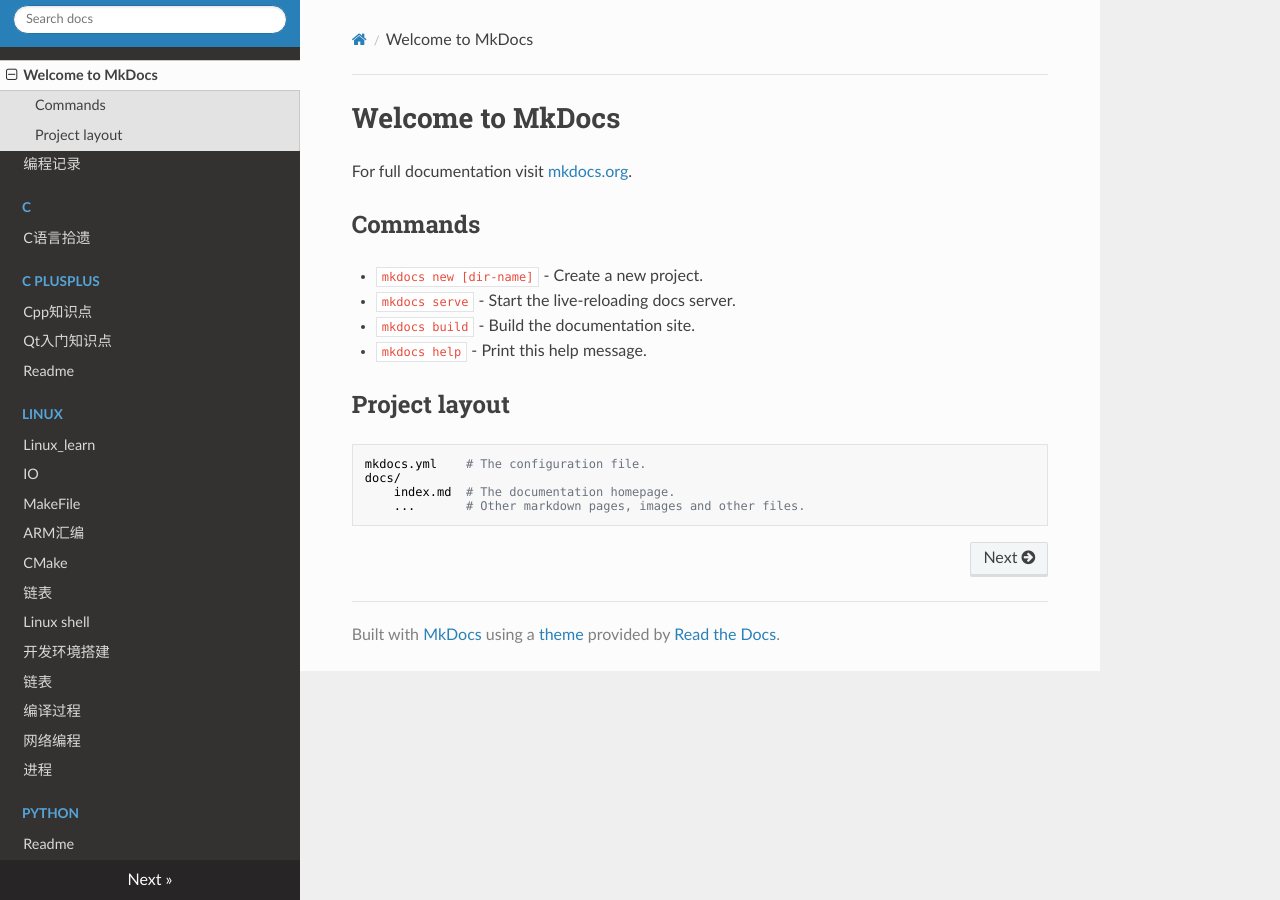
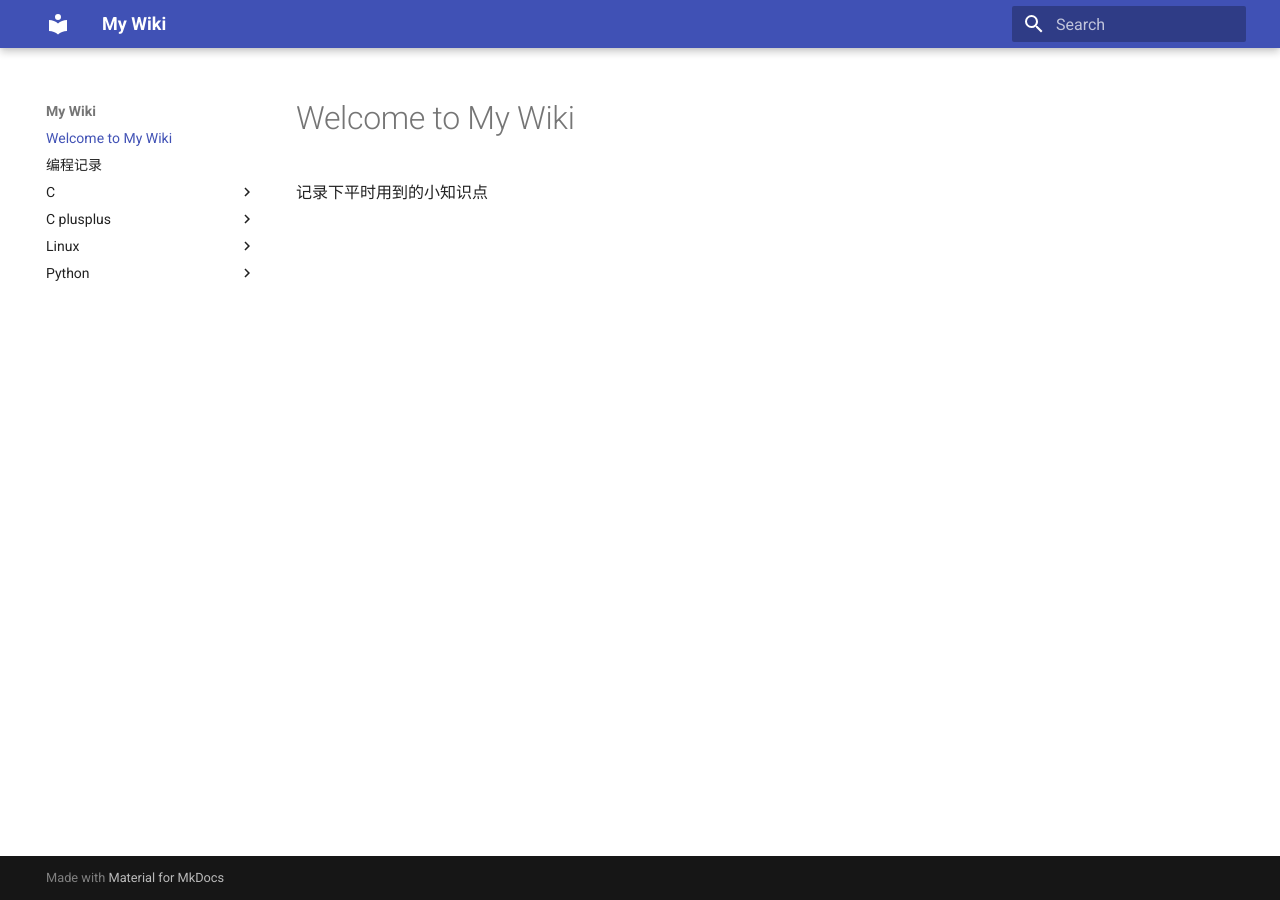
Before and after one commit to Jarvis03/wiki, an MkDocs documentation site: the page built from docs/index.md, in a window 1280 px wide. Built offline with MkDocs 1.6.1 and Material for MkDocs 9.7.7, drawn with Linux system fonts in a browser that asks for light colours; nearby versions of some CDN libraries.

Commit message:
modify style

```diff
--- a/docs/index.md
+++ b/docs/index.md
@@ -1,17 +1,3 @@
-# Welcome to MkDocs
+# Welcome to My Wiki
 
-For full documentation visit [mkdocs.org](https://mkdocs.org).
-
-## Commands
-
-* `mkdocs new [dir-name]` - Create a new project.
-* `mkdocs serve` - Start the live-reloading docs server.
-* `mkdocs build` - Build the documentation site.
-* `mkdocs help` - Print this help message.
-
-## Project layout
-
-    mkdocs.yml    # The configuration file.
-    docs/
-        index.md  # The documentation homepage.
-        ...       # Other markdown pages, images and other files.
+记录下平时用到的小知识点
--- a/docs/readme.md
+++ b/docs/readme.md
@@ -7,3 +7,9 @@
 ### [linux](./linux)
 
 ### [python](./python)
+
+
+
+
+
+[My Wiki (jarvis03.github.io)](https://jarvis03.github.io/wiki/)
--- a/mkdocs.yml
+++ b/mkdocs.yml
@@ -1,2 +1,4 @@
-site_name: My Docs
-theme: readthedocs
+site_name: My Wiki
+
+theme:
+  name: 'material'
```
Also changed, not shown: docs/c/c语言拾遗.md (+15 -19 lines).
